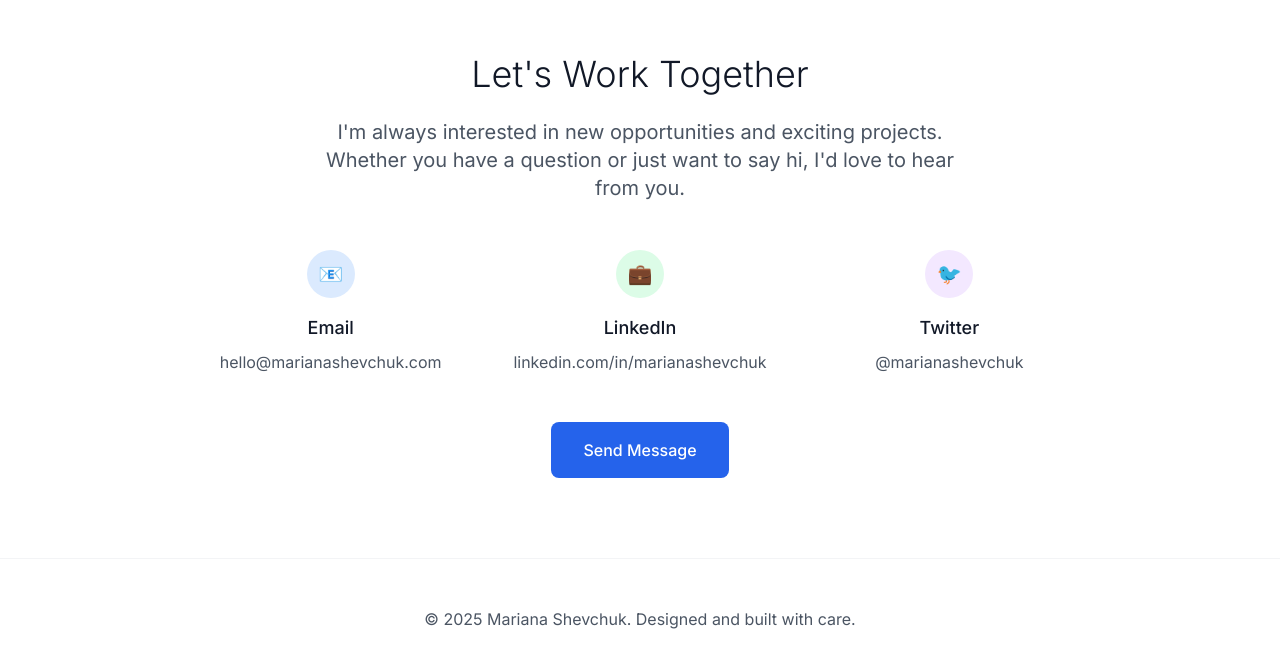
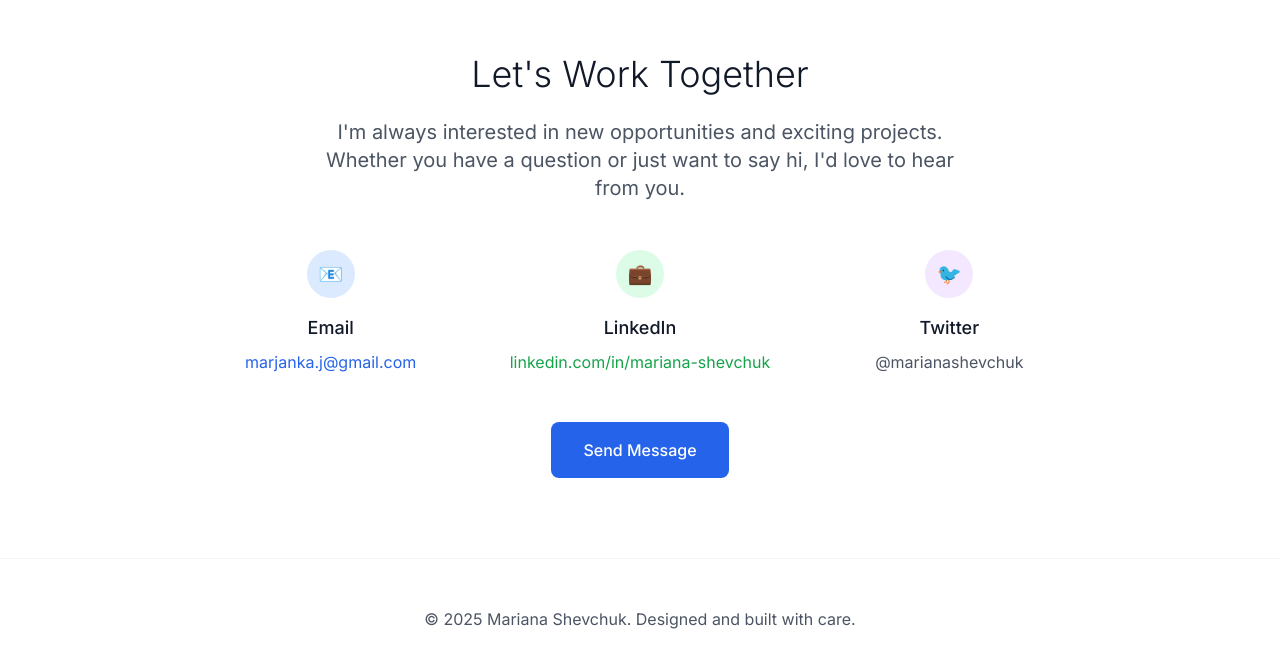
Before and after one commit to MykolaShevchuk/mariana, a Next.js app: page / in a window 1280 px wide. Shown: the part 5080-5747 px from the top of the page. Built offline with nearby package versions, Linux system fonts and the light colour scheme.

Commit message:
Update contact section with correct LinkedIn and email, make them clickable

```diff
--- a/src/app/page.tsx
+++ b/src/app/page.tsx
@@ -309,7 +309,7 @@
 								<span className='text-xl text-blue-600'>📧</span>
 							</div>
 							<h3 className='text-lg font-medium text-gray-900 mb-2'>Email</h3>
-							<p className='text-gray-600'>hello@marianashevchuk.com</p>
+							<a href='mailto:marjanka.j@gmail.com' className='text-blue-600 hover:text-blue-700 transition-colors'>marjanka.j@gmail.com</a>
 						</div>
 
 						<div className='text-center'>
@@ -317,7 +317,7 @@
 								<span className='text-xl text-green-600'>💼</span>
 							</div>
 							<h3 className='text-lg font-medium text-gray-900 mb-2'>LinkedIn</h3>
-							<p className='text-gray-600'>linkedin.com/in/marianashevchuk</p>
+							<a href='https://linkedin.com/in/mariana-shevchuk' target='_blank' rel='noopener noreferrer' className='text-green-600 hover:text-green-700 transition-colors'>linkedin.com/in/mariana-shevchuk</a>
 						</div>
 
 						<div className='text-center'>
@@ -330,7 +330,7 @@
 					</div>
 
 					<a
-						href='mailto:hello@marianashevchuk.com'
+						href='mailto:marjanka.j@gmail.com'
 						className='inline-block bg-blue-600 text-white px-8 py-4 rounded-lg hover:bg-blue-700 transition-colors font-medium'
 					>
 						Send Message
```
